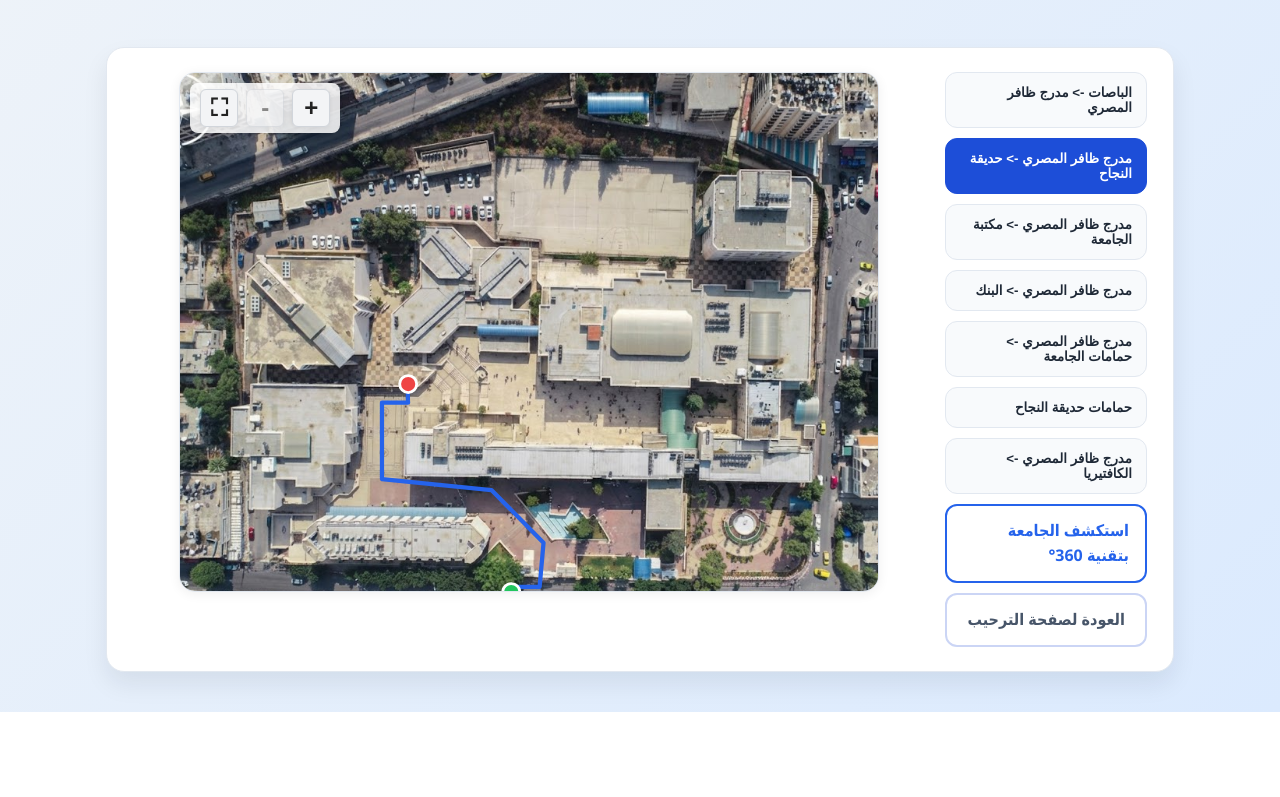
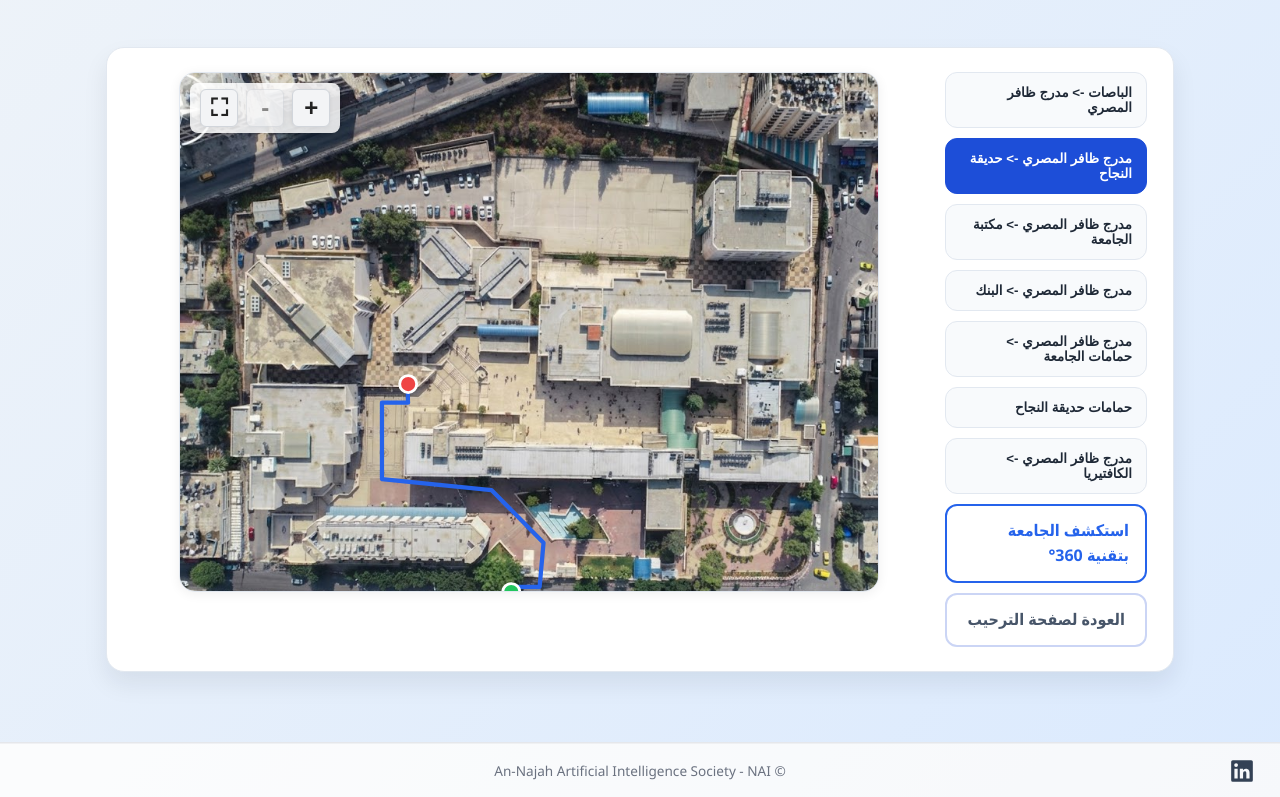
Before and after one commit to m7md1221/Quantum-hakathon-WebSite, a website: page public/campus-guide.html in a window 1280 px wide. Shown: the part 310-1107 px from the top of the page. Before the commit the page ends 1022 px from the top, so only its background shows below. Drawn offline with Linux system fonts and the light colour scheme.

Commit message:
Add footer

```diff
--- a/public/campus-guide.html
+++ b/public/campus-guide.html
@@ -582,4 +582,14 @@
     document.querySelector('.guide-btn[data-destination="innovation_garden"]')?.classList.add('active');
   </script>
 </body>
+  <footer class="site-footer">
+    <div class="footer-bottom">
+      <p>&copy; An-Najah Artificial Intelligence Society - NAI</p>
+      <a href="https://www.linkedin.com/in/mohammad-dawabsheh-193050308/" target="_blank" rel="noopener noreferrer" class="dev-icon" title="Mohammad Dawabsheh - Developer">
+        <svg viewBox="0 0 24 24" fill="currentColor" xmlns="http://www.w3.org/2000/svg">
+          <path d="M20.5 2h-17A1.5 1.5 0 002 3.5v17A1.5 1.5 0 003.5 22h17a1.5 1.5 0 001.5-1.5v-17A1.5 1.5 0 0020.5 2zM8 19H5v-9h3zM6.5 8.25A1.75 1.75 0 118.3 6.5a1.78 1.78 0 01-1.8 1.75zM19 19h-3v-4.74c0-1.42-.6-1.93-1.38-1.93A1.74 1.74 0 0013 14.19a.66.66 0 000 .14V19h-3v-9h2.9v1.3a3.11 3.11 0 012.7-1.4c1.55 0 3.36.86 3.36 3.66z"/>
+        </svg>
+      </a>
+    </div>
+  </footer>
 </html>
```
Also changed, not shown: public/login.html (+1 -1 lines).
